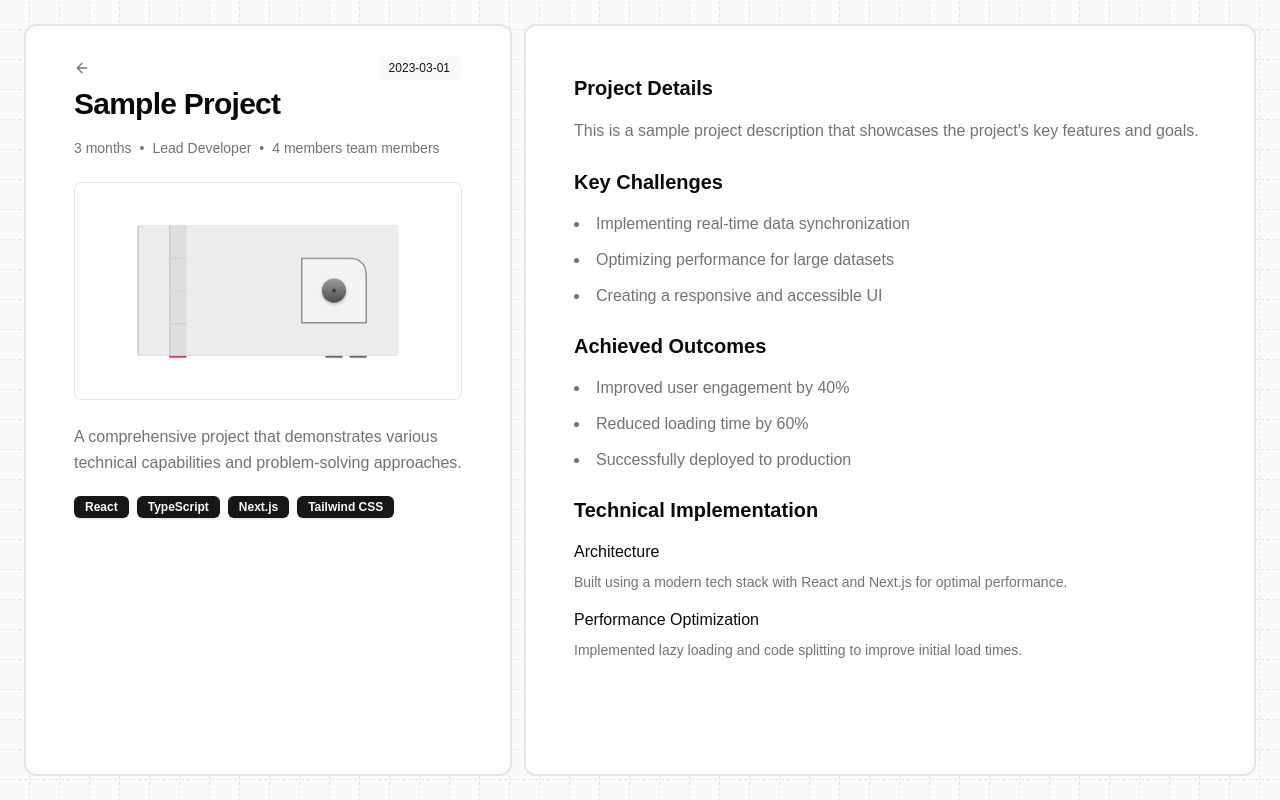
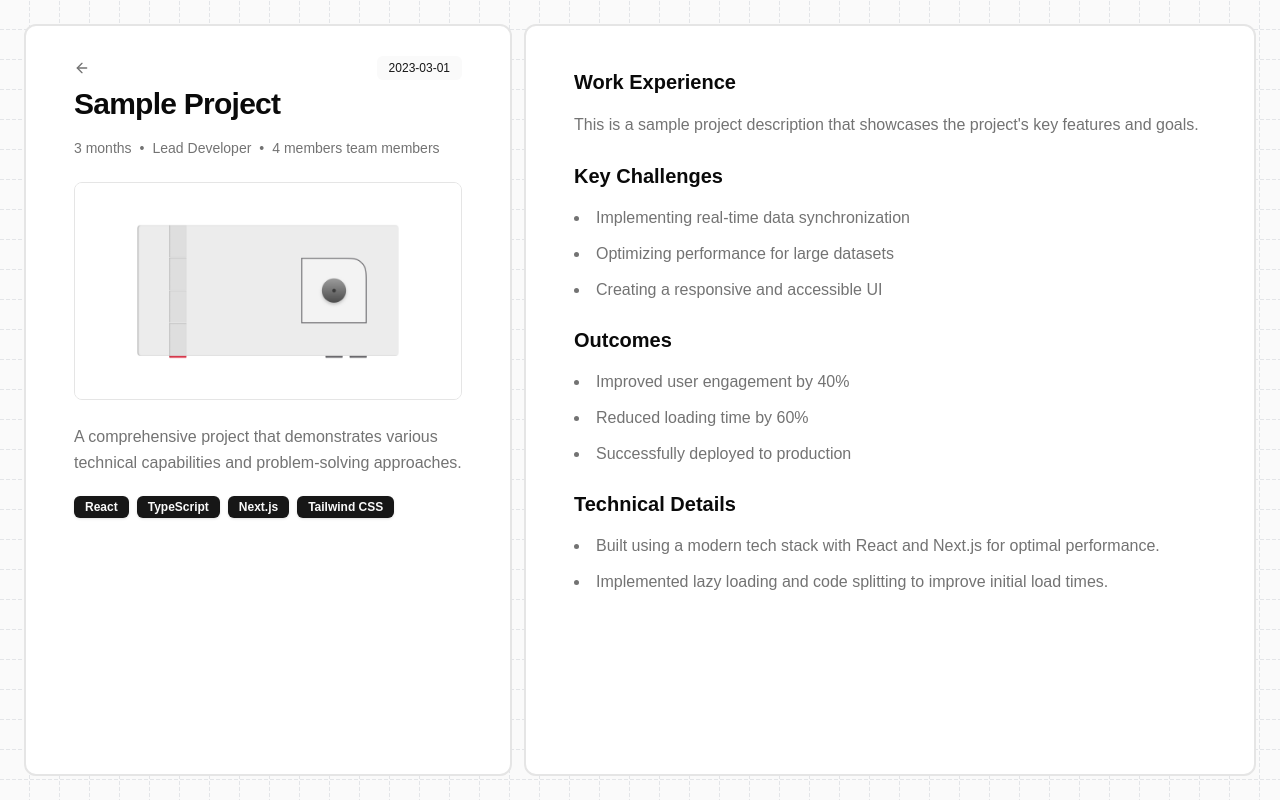
Before and after one commit to Aadhithya-D/aadhithya-d-portfolio, a Next.js app: page /projects/automatic-chat in a window 1280 px wide. Built offline with nearby package versions, Linux system fonts and the light colour scheme.

Commit message:
added effects to project right

```diff
--- a/src/components/project-right-side.tsx
+++ b/src/components/project-right-side.tsx
@@ -1,4 +1,6 @@
 "use client";
+
+import BlurFade from "./magicui/blur-fade";
 
 interface ProjectRightSideProps {
   description: string;
@@ -9,6 +11,7 @@ interface ProjectRightSideProps {
     content: string;
   }[];
 }
+const BLUR_FADE_DELAY = 0.04;
 
 export function ProjectRightSide({
   description,
@@ -17,44 +20,55 @@ export function ProjectRightSide({
   technicalDetails,
 }: ProjectRightSideProps) {
   return (
-    <div className="space-y-8 p-12 max-w-4xl mx-auto">
+    <div className="space-y-8 p-12 mx-auto">
       <div className="space-y-6">
         <div className="space-y-4">
-          <h2 className="text-xl font-semibold">Project Details</h2>
+          <BlurFade delay={BLUR_FADE_DELAY * 5}>
+            <h2 className="text-xl font-bold">Work Experience</h2>
+          </BlurFade>
+          <BlurFade delay={BLUR_FADE_DELAY * 6}>
             <p className="text-muted-foreground leading-relaxed">{description}</p>
+          </BlurFade>
         </div>
 
         <div className="space-y-4">
+          <BlurFade delay={BLUR_FADE_DELAY * 7}>
             <h2 className="text-xl font-semibold">Key Challenges</h2>
+          </BlurFade>
+          <BlurFade delay={BLUR_FADE_DELAY * 8}>
             <ul className="space-y-3 list-disc list-inside text-muted-foreground">
               {challenges.map((challenge, idx) => (
                 <li key={idx}>{challenge}</li>
               ))}
             </ul>
+          </BlurFade>
         </div>
 
         <div className="space-y-4">
-          <h2 className="text-xl font-semibold">Achieved Outcomes</h2>
+          <BlurFade delay={BLUR_FADE_DELAY * 9}>
+            <h2 className="text-xl font-semibold">Outcomes</h2>
+          </BlurFade>
+          <BlurFade delay={BLUR_FADE_DELAY * 10}>
             <ul className="space-y-3 list-disc list-inside text-muted-foreground">
               {outcomes.map((outcome, idx) => (
                 <li key={idx}>{outcome}</li>
               ))}
             </ul>
+          </BlurFade>
         </div>
 
         {technicalDetails && (
           <div className="space-y-4">
-            <h2 className="text-xl font-semibold">Technical Implementation</h2>
-            <div className="space-y-4">
+            <BlurFade delay={BLUR_FADE_DELAY * 11}>
+              <h2 className="text-xl font-semibold">Technical Details</h2>
+            </BlurFade>
+            <BlurFade delay={BLUR_FADE_DELAY * 12}>
+              <ul className="space-y-3 list-disc list-inside text-muted-foreground">
                 {technicalDetails.map((detail, idx) => (
-                <div key={idx} className="space-y-2">
-                  <h3 className="font-medium">{detail.title}</h3>
-                  <p className="text-muted-foreground text-sm">
-                    {detail.content}
-                  </p>
-                </div>
+                  <li key={idx}>{detail.content}</li>
                 ))}
-            </div>
+              </ul>
+            </BlurFade>
           </div>
         )}
       </div>
```
Lines whose indentation alone changed are shown as unchanged.
